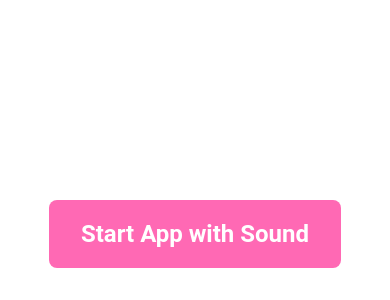
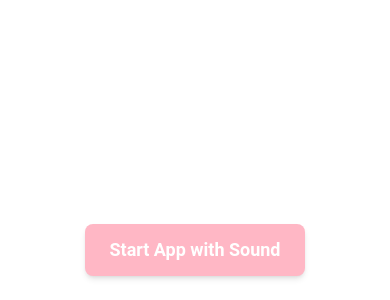
Before and after one commit to Jaymi-01/pecs-birthday, a React (Vite) app: page / in a window 390 px wide. Shown: the part 544-844 px from the top of the page. Built offline with nearby package versions, Linux system fonts and the light colour scheme.

Commit message:
made more responsive, added loop to the audio,

```diff
--- a/src/App.jsx
+++ b/src/App.jsx
@@ -1,14 +1,14 @@
-import React, { useRef, useState } from "react";
+import React, { useRef, useState, useEffect } from "react";
+import { motion } from "framer-motion";
+import { AiFillHeart } from "react-icons/ai";
 import Header from "./components/Header";
 import Slider from "./components/Slider";
-import { motion } from "framer-motion";
-import { AiFillHeart } from 'react-icons/ai';
-
-import "./index.css"; // for balloon animation
+import "./index.css"; // Ensure CSS is imported
 
 const App = () => {
   const audioRef = useRef(null);
   const [hasStarted, setHasStarted] = useState(false);
+  const [showBalloons, setShowBalloons] = useState(false);
 
   const handleStart = () => {
     const audio = audioRef.current;
@@ -17,47 +17,91 @@ const App = () => {
       audio
         .play()
         .then(() => {
-          setHasStarted(true); // Trigger content and animation
+          setHasStarted(true);
+          setShowBalloons(true);
+          setTimeout(() => setShowBalloons(false), 6000); // Remove balloons after 6s
         })
         .catch((error) => {
           console.error("Audio playback failed:", error);
+          alert(
+            "Audio could not play. Please make sure your browser allows autoplay or try again."
+          );
         });
     }
   };
 
+  // Smooth fade between loops
+  const fadeAudio = (audio, type = "out", duration = 2000) => {
+    const steps = 20;
+    const interval = duration / steps;
+    let currentStep = 0;
+
+    const fade = setInterval(() => {
+      currentStep++;
+      const progress = currentStep / steps;
+
+      if (type === "out") {
+        audio.volume = 1 - progress;
+      } else {
+        audio.volume = progress;
+      }
+
+      if (currentStep >= steps) {
+        clearInterval(fade);
+        if (type === "out") {
+          audio.currentTime = 0;
+          audio.play().then(() => fadeAudio(audio, "in"));
+        }
+      }
+    }, interval);
+  };
+
+  // Handle end of audio to restart with fade
+  useEffect(() => {
+    const audio = audioRef.current;
+
+    if (hasStarted && audio) {
+      audio.volume = 1;
+
+      const handleEnded = () => fadeAudio(audio, "out");
+      audio.addEventListener("ended", handleEnded);
+
+      return () => {
+        audio.removeEventListener("ended", handleEnded);
+      };
+    }
+  }, [hasStarted]);
+
+  // Pause when tab is hidden
+  useEffect(() => {
+    const audio = audioRef.current;
+
+    const handleVisibilityChange = () => {
+      if (!audio) return;
+
+      if (document.hidden) {
+        audio.pause();
+      } else {
+        audio.play().catch((err) => {
+          console.warn("Audio not resumed automatically:", err);
+        });
+      }
+    };
+
+    document.addEventListener("visibilitychange", handleVisibilityChange);
+    return () => {
+      document.removeEventListener("visibilitychange", handleVisibilityChange);
+    };
+  }, [hasStarted]);
+
   return (
     <div
-      style={{
-        minHeight: "100vh",
-        position: "relative",
-        overflow: "hidden",
-        display: "flex",
-        flexDirection: "column",
-        justifyContent: hasStarted ? "flex-start" : "space-between",
-        alignItems: "center",
-        // padding: '2rem'
-      }}
+       className={`min-h-screen flex flex-col items-center ${
+    hasStarted ? 'justify-start' : 'justify-between'
+  } px-4 py-6 relative overflow-hidden`}
     >
-      {/* Show content and balloons only after starting */}
       {hasStarted && (
         <>
-          {/* Floating Balloons */}
-          <div className="balloon-container">
-            {[1, 2, 3, 4, 5, 6, 7].map((i) => (
-              <img
-                key={i}
-                src={`/b${i}.png`}
-                alt={`balloon ${i}`}
-                className="balloon"
-                style={{
-                  left: `${i * 10 + Math.random() * 5}%`,
-                  animationDelay: `${Math.random() * 2}s`,
-                }}
-              />
-            ))}
-          </div>
-
-          {/* Main Content */}
           <Header />
           <div
             style={{
@@ -72,56 +116,87 @@ const App = () => {
               initial={{ opacity: 0, y: 20 }}
               animate={{ opacity: 1, y: 0 }}
               transition={{ duration: 1 }}
-              style={{
-                fontSize: "2rem",
-                fontWeight: "bold",
-                margin: 0,
-              }}
+              className="text-2xl md:text-4xl font-bold"
             >
-            Happy Birthday
+              🎉 Happy Birthday
             </motion.h1>
-
             <motion.span
               initial={{ opacity: 0, y: 20 }}
               animate={{ opacity: 1, y: 0 }}
               transition={{ duration: 1, delay: 1 }}
-              style={{
-                fontSize: "2rem",
-                fontWeight: "bold",
-                color: "#FC6C85",
-                marginTop: "0.5rem",
-              }}
+              className="text-2xl md:text-4xl font-bold text-pink-500 flex items-center gap-2"
             >
-              Peculiar <AiFillHeart className="pulsing-heart" size={32} color="red" />
+              Peculiar{" "}
+              <AiFillHeart className="pulsing-heart" size={32} color="red" />
             </motion.span>
           </div>
           <Slider />
         </>
       )}
 
-      {/* Start Button (shown only before app starts) */}
       {!hasStarted && (
         <button
           onClick={handleStart}
-          style={{
-            marginTop: "auto",
-            padding: "1rem 2rem",
-            fontSize: "1.5rem",
-            fontWeight: "bolder",
-            backgroundColor: "#FF69B4",
-            color: "#fff",
-            border: "none",
-            borderRadius: "8px",
-            cursor: "pointer",
-            marginBottom: "2rem",
-          }}
+          className="mt-auto
+          py-3
+          px-6
+          text-lg
+          font-bold
+          bg-cherry-blossom
+          text-white
+          rounded-lg
+          shadow-md
+          transition"
+
+          // style={{
+          //   marginTop: 'auto',
+          //   padding: '1rem 2rem',
+          //   fontSize: '1.5rem',
+          //   fontWeight: 'bolder',
+          //   backgroundColor: '#FF69B4',
+          //   color: '#fff',
+          //   border: 'none',
+          //   borderRadius: '8px',
+          //   cursor: 'pointer',
+          // }}
         >
           Start App with Sound
         </button>
       )}
 
-      {/* Hidden Audio */}
-      <audio ref={audioRef} src="/music.mp3" preload="auto" loop/>
+      <audio ref={audioRef} src="/music.mp3" preload="auto" />
+
+      {/* Floating Balloons */}
+      {showBalloons && (
+        <>
+          {[1, 2, 3, 4, 5, 6, 7]
+            .map((i) => ({
+              id: i,
+              delay: Math.random() * 3, // delay between 0–3s
+              left: Math.floor(Math.random() * 80) + 5, // left between 5%–85%
+            }))
+            .sort((a, b) => a.delay - b.delay) // optional: smoother visual flow
+            .map(({ id, delay, left }) => (
+              <img
+                key={id}
+                src={`/b${id}.png`}
+                alt={`Balloon ${id}`}
+                className="balloon"
+                style={{
+                  position: "absolute",
+                  bottom: "-100px",
+                  left: `${left}%`,
+                  width: "60px",
+                  animation: `floatUp 5s ease-out forwards`,
+                  animationDelay: `${delay}s`,
+                  zIndex: 9999,
+                  opacity: 0,
+                  animationFillMode: "forwards",
+                }}
+              />
+            ))}
+        </>
+      )}
     </div>
   );
 };
```
